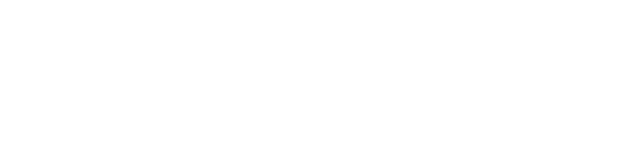
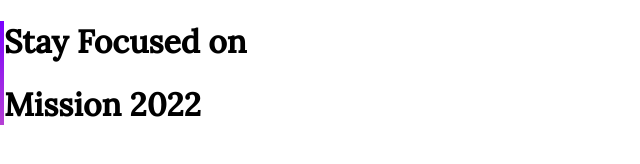
Before and after one commit to Diptooo/assignment-1-mission-2022, a plain HTML site: page index.html in a window 1280 px wide. Shown: the whole page, without its empty margins (0-640 px from the left). Drawn offline with Linux system fonts and the light colour scheme.

Commit message:
4th commit

```diff
--- a/index.html
+++ b/index.html
@@ -11,10 +11,23 @@
     <link rel="preconnect" href="https://fonts.googleapis.com">
     <link rel="preconnect" href="https://fonts.gstatic.com" crossorigin>
     <link href="https://fonts.googleapis.com/css2?family=Poppins&display=swap" rel="stylesheet">
+
+    <link rel="preconnect" href="https://fonts.googleapis.com">
+    <link rel="preconnect" href="https://fonts.gstatic.com" crossorigin>
+    <link href="https://fonts.googleapis.com/css2?family=Lora:wght@500&family=Poppins:wght@500&display=swap"
+        rel="stylesheet">
 </head>
 
 <body>
 
+    <div class="div-MASTER-Stay-Focused">
+
+        <div class="div-Stay-Focused">
+            <h1>Stay Focused on</h1>
+            <h1>Mission 2022</h1>
+        </div>
+
+    </div>
 </body>
 
 </html>
--- a/style.css
+++ b/style.css
@@ -1,3 +1,14 @@
 body{
     font-family: 'Poppins', sans-serif;
+    margin: 0ch;
 }
+
+.div-MASTER-Stay-Focused{
+    border-left: 4px solid;
+    border-image: linear-gradient( #7900FF, rgb(182, 65, 211));
+    border-image-slice: 1;
+}
+
+.div-Stay-Focused{
+    font-family: 'Lora', serif;
+}
```
